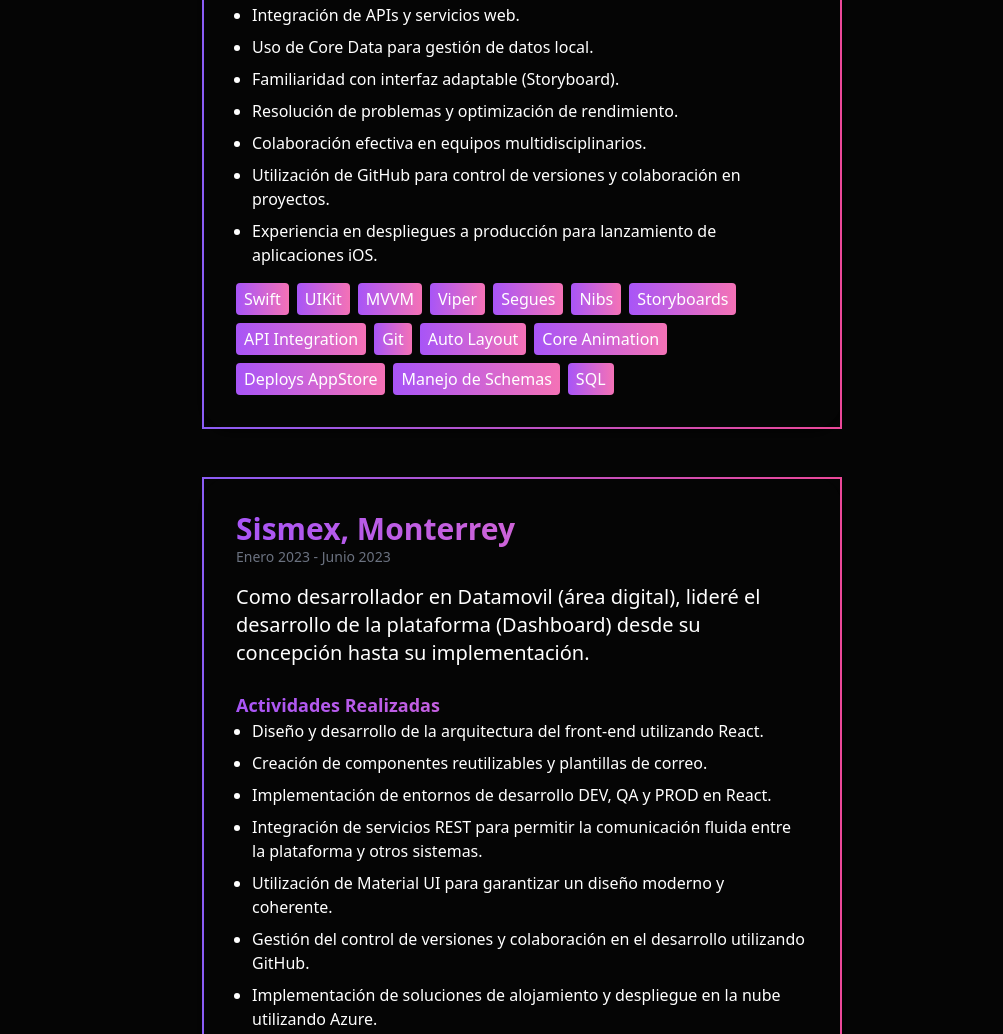
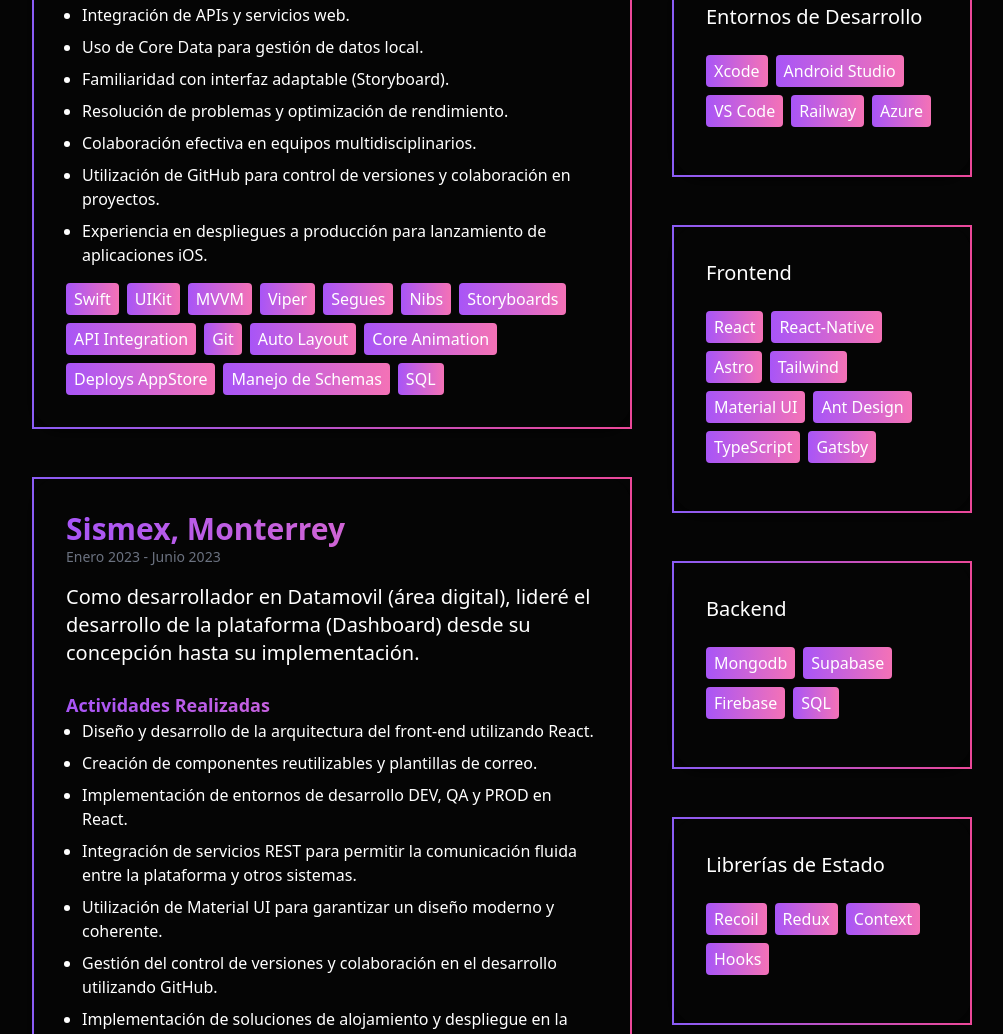
Before and after one commit to Zeroxys/website, an Astro site: page / in a window 1280 px wide. Shown: the part 650-1684 px from the top of the page, without its empty margins (118-1121 px from the left). Built offline with nearby package versions, Linux system fonts and the light colour scheme; Astro itself is replaced by a stand-in of ours.

Commit message:
modified layout

```diff
--- a/src/components/Card.astro
+++ b/src/components/Card.astro
@@ -8,7 +8,7 @@
 }
 const { title, description, skills, date, activities=[] } = Astro.props;
 ---
-  <section class="bg-transparent rounded-r-lg overflow-hidden shadow-md md:w-1/2 mt-12 mx-10 custom-border">
+  <section class="bg-transparent rounded-r-lg overflow-hidden shadow-md md:w-full mt-12 mx-10 custom-border">
   <div class="p-6 md:p-8">
     <h2 class="text-xl md:text-2xl lg:text-3xl font-semibold text-transparent bg-clip-text bg-gradient-to-r from-purple-500 to-pink-400">{title}</h2>
     <p class="text-sm text-gray-500 mb-4">{date}</p>
@@ -21,11 +21,12 @@
         ))}
       </ul>
     </div>
-    <div class="flex flex-wrap gap-2">
+
+    <section class="flex flex-wrap gap-2 items-start justify-start">
       {skills.map((skill) => {
         return <span class="bg-gradient-to-r from-purple-500 to-pink-400 text-white px-2 py-1 rounded text-xs md:text-sm lg:text-base">{skill}</span>;
       })}
-    </div>
+    </section>
   </div>
 </section>
 
--- a/src/layouts/Layout.astro
+++ b/src/layouts/Layout.astro
@@ -8,14 +8,15 @@
 const { title } = Astro.props;
 ---
 
-<html lang="en">
+<html lang="es">
   <head>
     <meta charset="utf-8" />
     <link rel="icon" type="image" href="/favicon.ico" />
     <meta name="viewport" content="width=device-width" />
     <meta name="description" content="Soy un Desarrollador Full Stack especializado en JavaScript con más de 6 años de experiencia en la creación de aplicaciones web y móviles. Me apasiona la resolución de problemas y la creación de soluciones innovadoras para satisfacer las necesidades de los usuarios. ¡Bienvenido a mi sitio web donde comparto mi experiencia y proyectos!" />
+    <meta name="keywords" content="Desarrollador Full Stack, JavaScript, Aplicaciones web, Aplicaciones móviles, Experiencia, Proyectos, React" />
     <meta name="generator" content={Astro.generator} />
-    <title>{title}</title>
+    <title>{title} - Desarrollador Full Stack JavaScript </title>
   </head>
   <body>
     <Navbar navigation-slot />
--- a/src/pages/index.astro
+++ b/src/pages/index.astro
@@ -3,10 +3,26 @@
 import Header from "../components/Header.astro";
 import Card from "../components/Card.astro"
 import experience from "../utils/experience"
+
+
+const tools = {
+  "Metodologias" : ["Scrum"],
+  "Entornos de Desarrollo": ["Xcode", "Android Studio", "VS Code", "Railway", "Azure"],
+  "Frontend": ["React", "React-Native","Astro", "Tailwind", "Material UI", "Ant Design", "TypeScript", "Gatsby"],
+  "Backend": ["Mongodb", "Supabase", "Firebase", "SQL"],
+  "Librerías de Estado": ["Recoil", "Redux", "Context", "Hooks"],
+  "Gestión de Formularios": ["Formik", "YUP"],
+  "Servicios y Herramientas Adicionales": ["Push Notifications", "FCM", "Notifee", "Sentry", "API rest"]
+};
+
 ---
 <Layout title="Miguel Zavala">
   <Header />
-  {experience.map(({title, description, date, activities, skills}) => {
+
+  <div class="flex justify-center">
+
+    <div class="flex flex-col justify-center items-center w-full max-w-[600px]">
+      {experience.map(({ title, description, date, activities, skills }) => {
         return (
           <Card
             title={title}
@@ -17,4 +33,38 @@
           />
         )
       })}
+    </div>
+
+    <div class="flex flex-col justify-start flex-grow max-w-[600px]">
+      {Object.entries(tools).map(([section, items]) => (
+        <section class="bg-transparent rounded-r-lg overflow-hidden shadow-md md:w-auto md:max-w-[300px] mt-12 mx-10 custom-border">
+          <div class="p-6 md:p-8">
+            <div class="mb-4">
+              <h3 class="text-base md:text-lg lg:text-xl text-white mb-6">{section}</h3>
+              <div class="flex flex-wrap gap-2 items-start justify-start">
+                {items.map(tool => (
+                  <span class="bg-gradient-to-r from-purple-500 to-pink-400 text-white px-2 py-1 rounded text-xs md:text-sm lg:text-base">{tool}</span>
+                ))}
+              </div>
+            </div>
+          </div>
+        </section>
+      ))}
+    </div>
+  </div>
 </Layout>
+
+
+
+
+
+
+
+<style>
+  .custom-border {
+    border-width: 2px;
+    border-image: linear-gradient(to right, #8B5CF6, #EC4899);
+    border-image-slice: 1;
+    border-radius: 30px;
+  }
+  </style>
```
Lines whose indentation alone changed are shown as unchanged.
